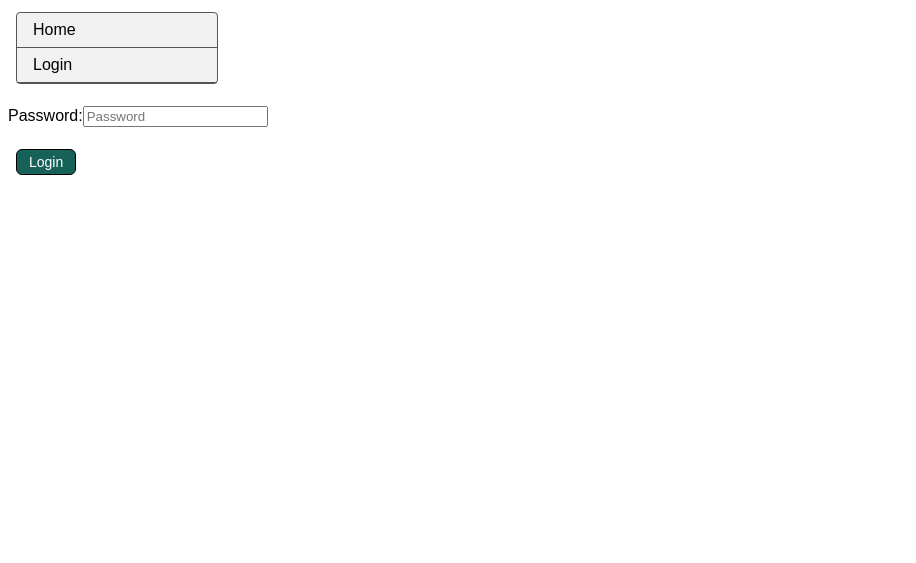
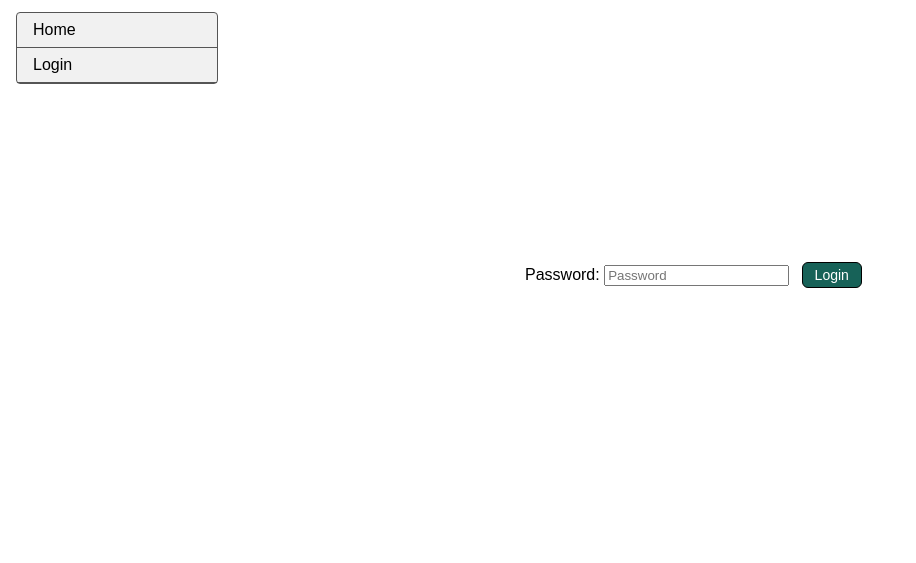
Before and after one commit to shishu1998/psychic-umbrella, a Flask app: page /login in a window 1280 px wide. Shown: the top 563 px of the page, without its empty margins (0-916 px from the left). Run offline with Flask 2, Linux system fonts and the light colour scheme.

Commit message:
css fixes

```diff
--- a/app.py
+++ b/app.py
@@ -127,7 +127,7 @@ def addMap(empire=''):
         return render_template("data.html", data = "maps", logged = verify())
 
 #Removing a map from an empire
-@app.route("/removeMap/<empire>/<date>", methods=['GET','POST'])
+@app.route("/removeMap/<empire>/<int:date>", methods=['GET','POST'])
 def removeMap(empire = '', date= ''):
     database.rmvMap(empire,date)
     return redirect(url_for("archive2", empire=empire))
--- a/static/archive.css
+++ b/static/archive.css
@@ -3,9 +3,10 @@ ul{
     padding: 0;
 }
 div{
-
+/*
     position:relative;
     top:10px;
+    */
 }
 a{
     color:#176258;
--- a/static/index.css
+++ b/static/index.css
@@ -53,7 +53,7 @@ g:hover{
 }
 #container{
     pointer-events:none;
-    margin-left: 27%;
+    margin-left: 10%;
     width: 50%;
     height: 35%;
     position: fixed;
--- /dev/null
+++ b/static/login.css
@@ -0,0 +1,17 @@
+form{
+	display: inline-block;
+	font-family: "arial";
+	width: 480px;
+	height: 320px;
+	padding: 4px 4px 4px 4px;
+	vertical-align: top;
+	position: fixed;
+	left: 250px;
+	right: 0;
+	margin-left: auto;
+	margin-right: auto;
+	top: 0;
+	bottom: 0;
+	margin-top: auto;
+	margin-bottom:auto;
+}
--- a/templates/login.html
+++ b/templates/login.html
@@ -6,7 +6,7 @@
 {% block body %}
 <form method = "POST">
   <br>
-  Password:<input type = "password" name = "password" placeholder="Password"></input><br><br>
+  Password: <input type = "password" name = "password" placeholder="Password"></input>
   <input type="submit" name="button" value="Login"></input>
 </form>
 {% endblock %}
```
Also changed, not shown: static/data.css (+2 -6 lines), static/map.css (+3 -13 lines), templates/map.html (+3 -4 lines).
